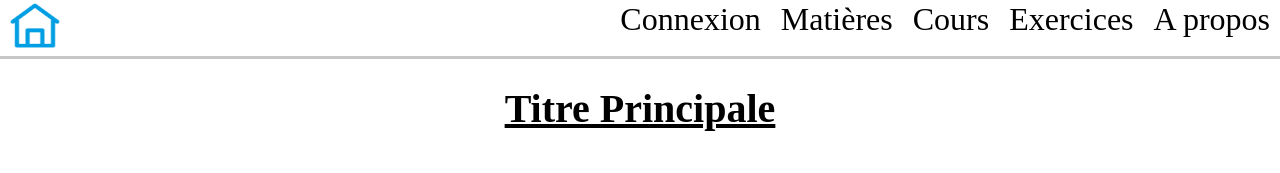
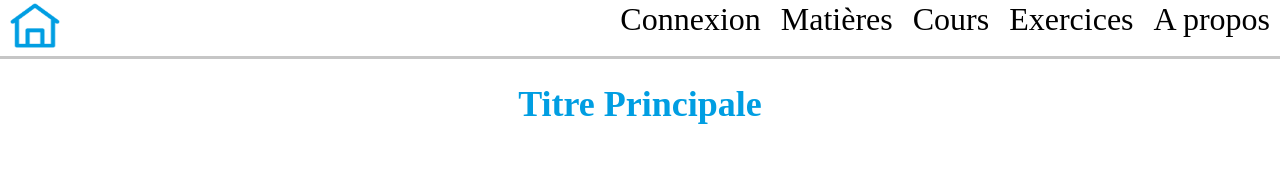
Before and after one commit to clement-gh/Cahier-vacance-Esirem, a React (Create React App) app in the folder front/: page / in a window 1280 px wide. Shown: the top 173 px of the page. Built offline with nearby package versions, Linux system fonts and the light colour scheme.

Commit message:
update title css

```diff
--- a/front/src/components/title.css
+++ b/front/src/components/title.css
@@ -1,7 +1,8 @@
 .title_h1 {
     font-weight: 700;
-    font-size: 40px;
-    line-height: 52px;
+    font-size: 36px;
+    line-height: 49px;
     text-align: center;
-    text-decoration: underline;
+    text-decoration: none;
+    color: var(--main-color);
 }
```
